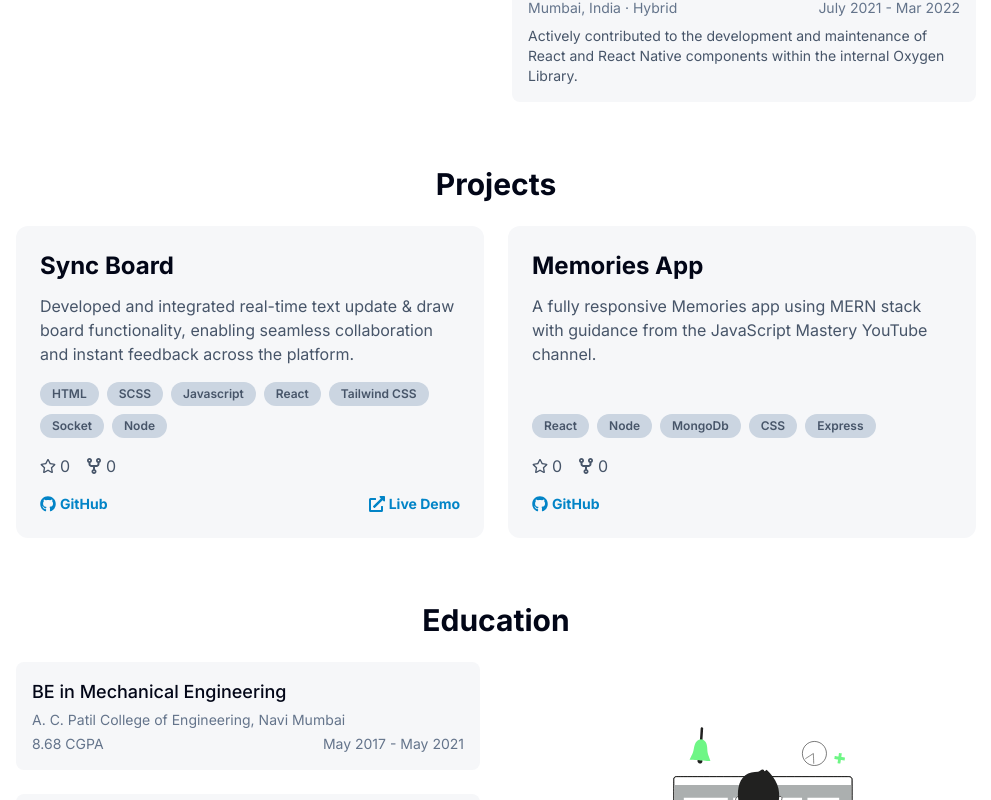
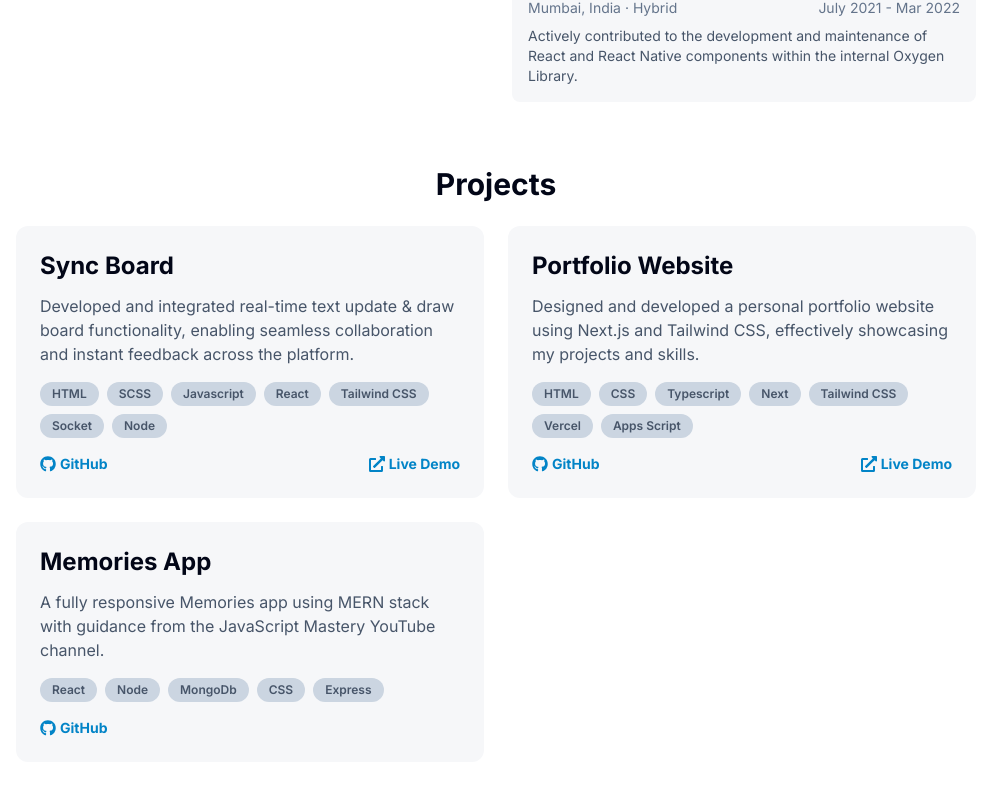
Before and after one commit to ajittupe2548/ajit-tupe-portfolio, a Next.js app: page / in a window 1280 px wide. Shown: the part 2000-2800 px from the top of the page, without its empty margins (144-1135 px from the left). Built offline with nearby package versions, Linux system fonts and the light colour scheme; no server answers.

Commit message:
Minor changes

```diff
--- a/src/components/About.tsx
+++ b/src/components/About.tsx
@@ -1,6 +1,6 @@
 import React from 'react';
 import Image from 'next/image';
-import heroImage from '@/assets/Ajit.jpg';
+import heroImage from '@/assets/AjitImage.jpg';
 import SubHeading from './SubHeading';
 
 const About: React.FC = () => {
--- a/src/components/ProjectCard.tsx
+++ b/src/components/ProjectCard.tsx
@@ -39,7 +39,7 @@ const ProjectCard: React.FC<ProjectCardProps> = ({
                         </span>
                     ))}
                 </div>
-                <div className='flex items-center space-x-4'>
+                {/* <div className='flex items-center space-x-4'>
                     <span className='flex items-center'>
                         <FaRegStar size={16} className='mr-1' />
                         {stars}
@@ -48,14 +48,16 @@ const ProjectCard: React.FC<ProjectCardProps> = ({
                         <FaCodeFork size={16} className='mr-1' />
                         {forks}
                     </span>
-                </div>
+                </div> */}
                 <div className='flex justify-between'>
                     <Link
                         href={githubLink}
                         target='_blank'
                         rel='noopener noreferrer'
                         className='flex items-center link transition-colors duration-300'
-                        onClick={() => trackData(true, `projects ${title}`, 'github')}
+                        onClick={() =>
+                            trackData(true, `projects ${title}`, 'github')
+                        }
                     >
                         <FaGithub className='mr-1' size={16} />
                         <span className='text-sm'>GitHub</span>
@@ -66,7 +68,9 @@ const ProjectCard: React.FC<ProjectCardProps> = ({
                             target='_blank'
                             rel='noopener noreferrer'
                             className='flex items-center link transition-colors duration-300'
-                            onClick={() => trackData(true, `projects ${title}`, 'liveDemo')}
+                            onClick={() =>
+                                trackData(true, `projects ${title}`, 'liveDemo')
+                            }
                         >
                             <FaExternalLinkAlt className='mr-1' size={16} />
                             <span className='text-sm'>Live Demo</span>
--- a/src/components/Projects.tsx
+++ b/src/components/Projects.tsx
@@ -39,6 +39,22 @@ const projects: Omit<ProjectCardProps, 'stars' | 'forks' | 'lastUpdated'>[] = [
         liveLink: 'https://sync-board-client.vercel.app/',
     },
     {
+        title: 'Portfolio Website',
+        description:
+            'Designed and developed a personal portfolio website using Next.js and Tailwind CSS, effectively showcasing my projects and skills.',
+        technologies: [
+            'HTML',
+            'CSS',
+            'Typescript',
+            'Next',
+            'Tailwind CSS',
+            'Vercel',
+            'Apps Script',
+        ],
+        githubLink: 'https://github.com/ajittupe2548/ajit-tupe-portfolio',
+        liveLink: 'https://ajit-tupe-portfolio.vercel.app/',
+    },
+    {
         title: 'Memories App',
         description:
             'A fully responsive Memories app using MERN stack with guidance from the JavaScript Mastery YouTube channel.',
--- a/src/components/SocialLinks.tsx
+++ b/src/components/SocialLinks.tsx
@@ -21,11 +21,11 @@ const SOCIAL_LINKS = [
         href: 'https://www.instagram.com/ajittupe2548/',
         icon: FaInstagram,
     },
-    {
-        name: 'Twitter',
-        href: 'https://x.com/ajittupe2548',
-        icon: FaXTwitter,
-    },
+    // {
+    //     name: 'Twitter',
+    //     href: 'https://x.com/ajittupe2548',
+    //     icon: FaXTwitter,
+    // },
 ];
 
 function SocialLinks({ className, section }) {
@@ -39,7 +39,9 @@ function SocialLinks({ className, section }) {
                     className='transition-all duration-300 hover:text-primary'
                     href={item.href}
                     key={index}
-                    onClick={() => trackData(true, section, item.name.toLowerCase())}
+                    onClick={() =>
+                        trackData(true, section, item.name.toLowerCase())
+                    }
                 >
                     <item.icon size={30} />
                 </Link>
```
Also changed, not shown: src/assets/Ajit.jpg (deleted), src/assets/AjitImage.jpg (added).
